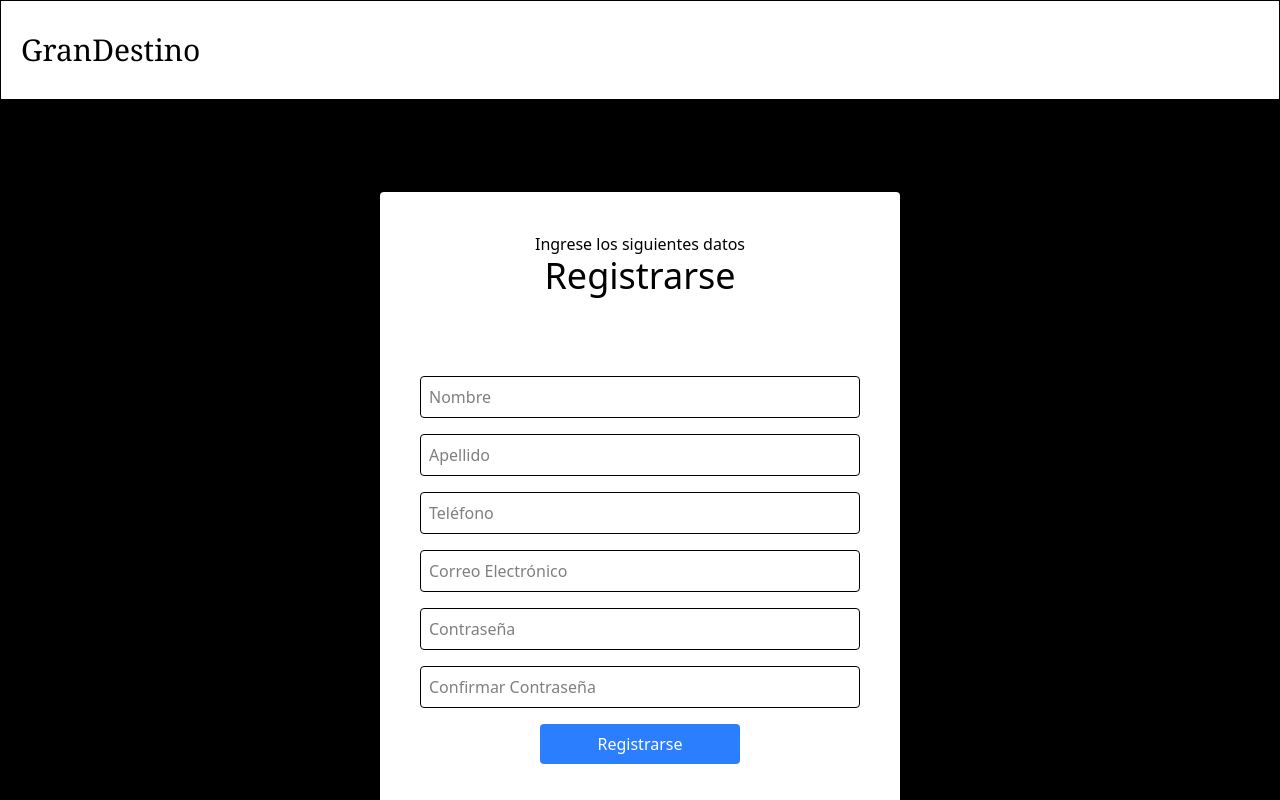
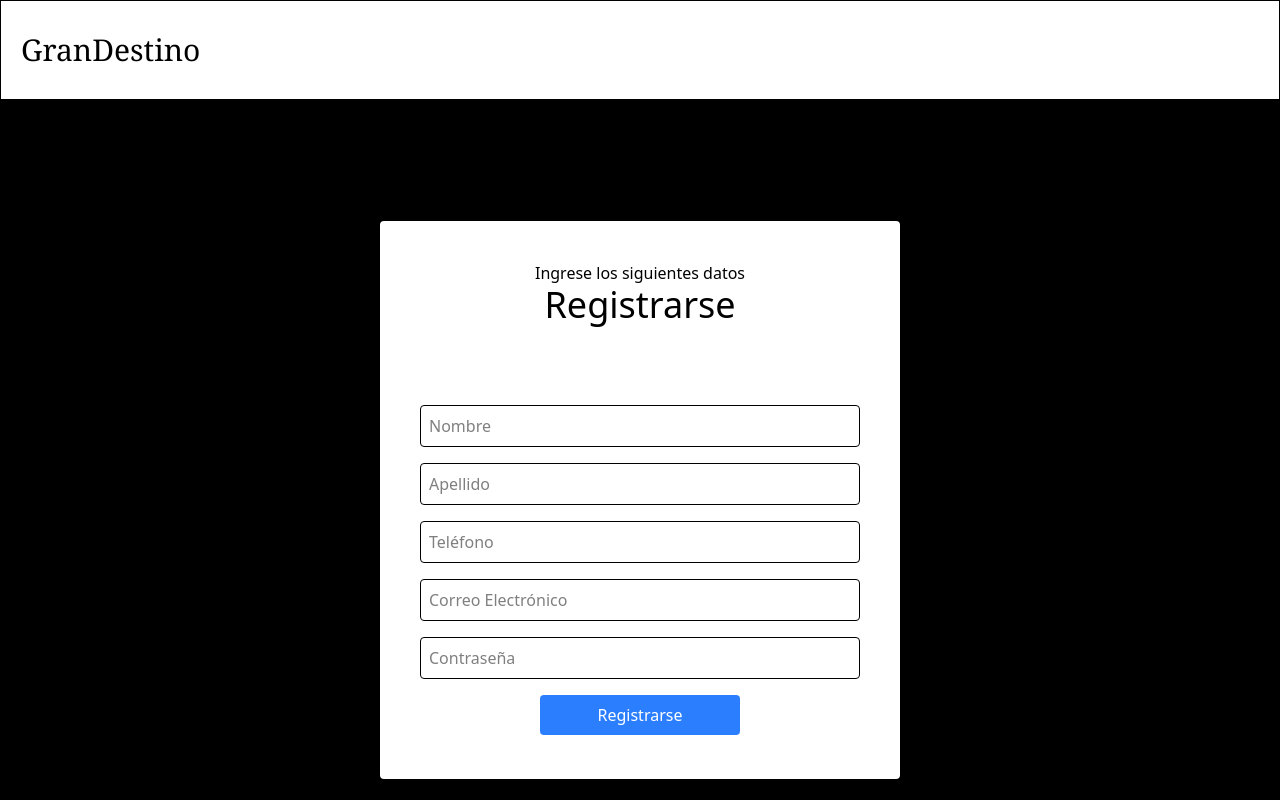
Before and after one commit to rbxus8/Desarrollo_de_un_Sistema_de_Reservas_Online, a React (Vite) app: page /registrarse in a window 1280 px wide. Shown: the top 800 px of the page. Built offline with nearby package versions, Linux system fonts and the light colour scheme.

Commit message:
fix: eliminar confirmar contrasena

```diff
--- a/src/Registrarse.jsx
+++ b/src/Registrarse.jsx
@@ -49,13 +49,6 @@ function Registrarse() {
               className="border p-2 rounded w-full mb-4"
             />
             <input
-              type="password"
-              name="password_confirmar"
-              id="password_confirmar"
-              placeholder="Confirmar Contraseña"
-              className="border p-2 rounded w-full mb-4"
-            />
-            <input
               type="button"
               value="Registrarse"
               className="w-50 bg-blue-500 text-white p-2 rounded mb-1 cursor-pointer"
```
